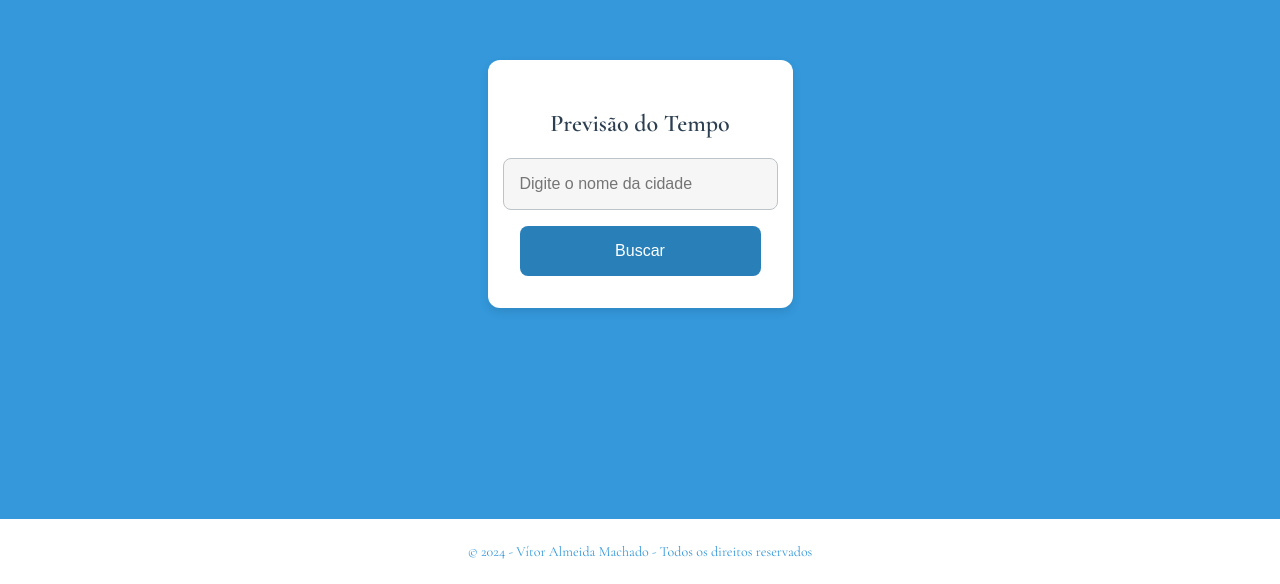
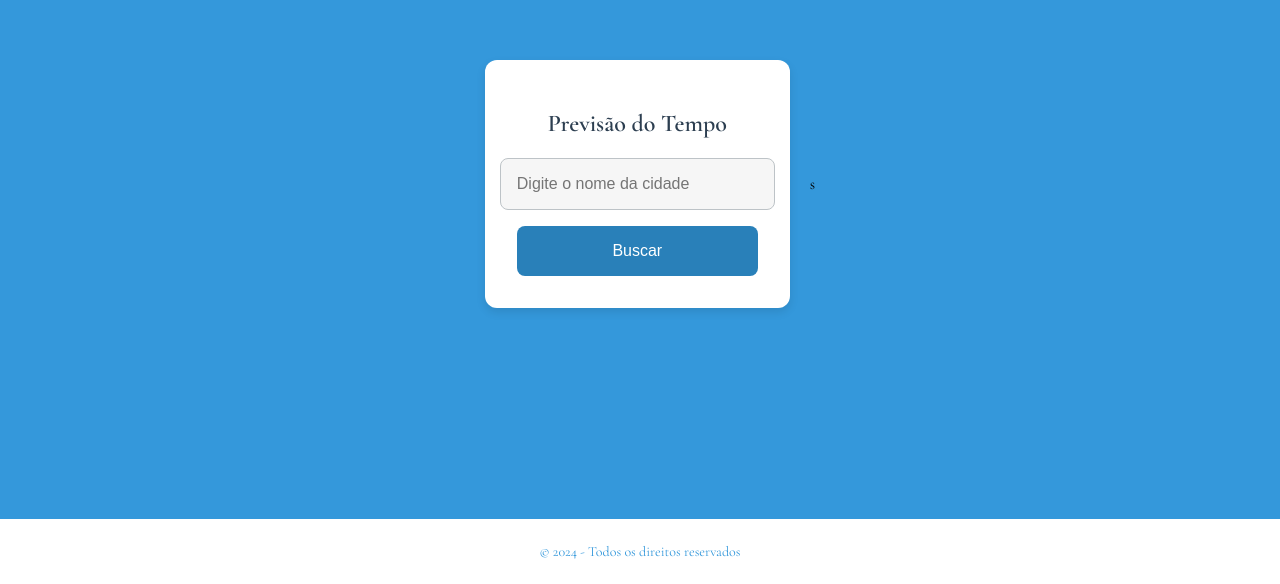
Before and after one commit to vitorvitoor/previsaoTempo, a plain HTML site: page Weather/index.html in a window 1280 px wide. Shown: the part 216-800 px from the top of the page. Drawn offline with nearby package versions, Linux system fonts and the light colour scheme.

Commit message:
Update index.html

```diff
--- a/Weather/index.html
+++ b/Weather/index.html
@@ -34,8 +34,8 @@
         </div>
     </div>
     <footer>
-        <p>&copy; 2024 - Vítor Almeida Machado - Todos os direitos reservados</p>
+        <p>&copy; 2024 - Todos os direitos reservados</p>
     </footer>
-    <script src="index.js"></script>
+    <script src="index.js"></script>s
 </body>
 </html>
```
